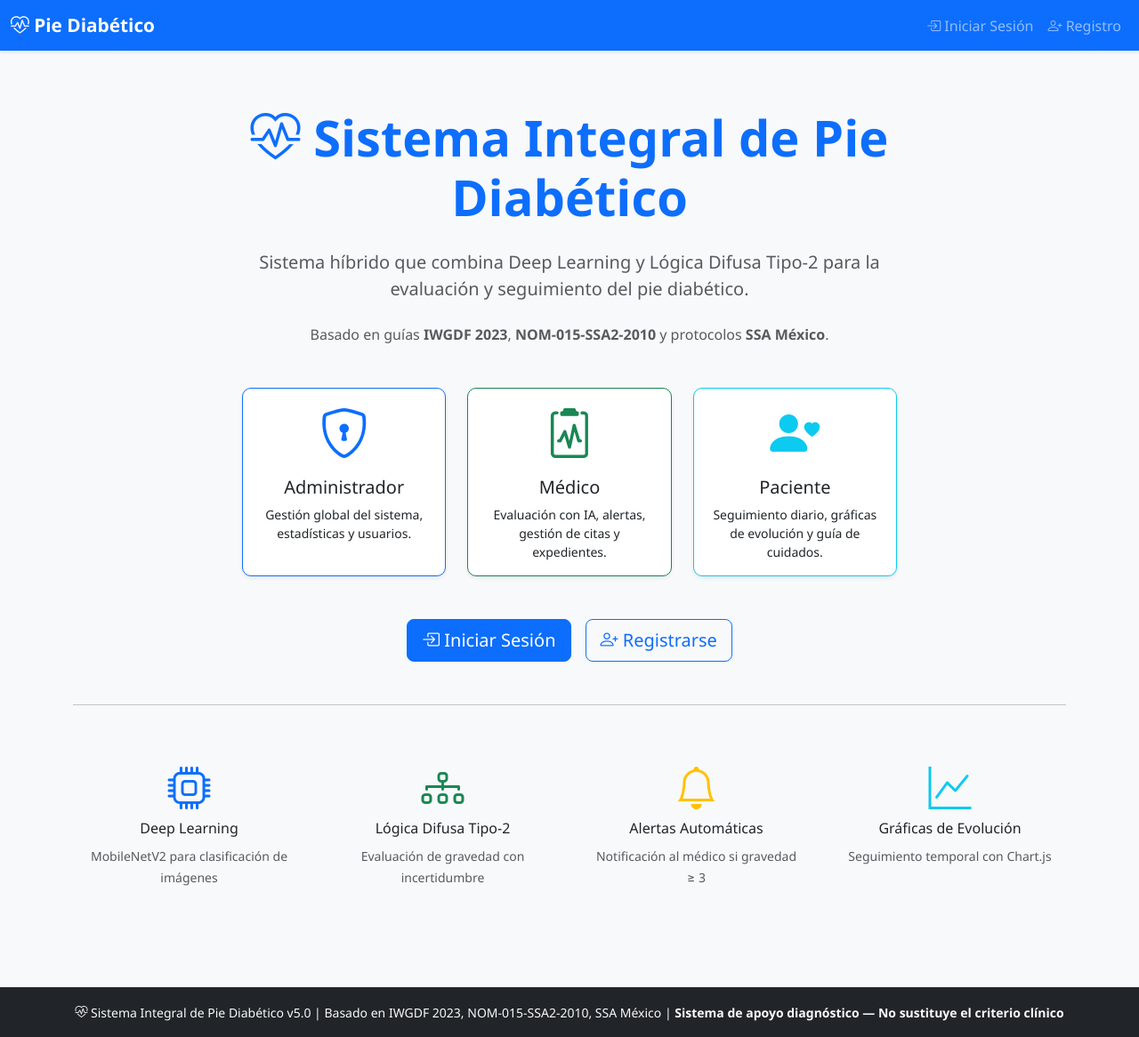
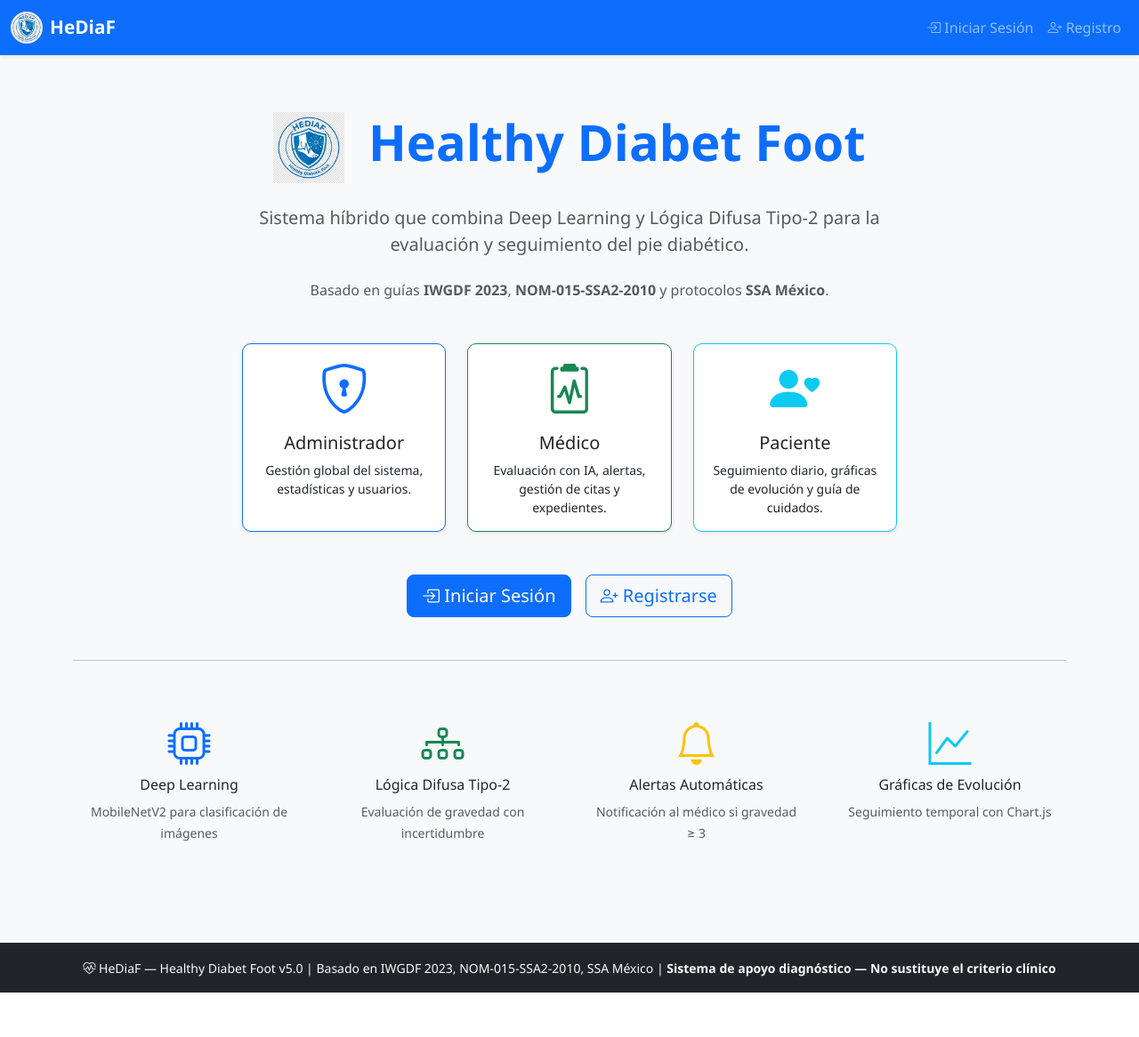
Before and after one commit to Luvel0307/hediaf-sistema, a Flask app: page / in a window 1280 px wide. Shown: the whole page at 89% size. After the commit the page ends 1116 px from the top, so only its background shows below. Run offline with Flask 3, Linux system fonts and the light colour scheme; parts of the project's set-up code (start-up, migrations or seed data) failed here and were passed over.

Commit message:
feat: Actualizar branding a HeDiaF con logo para InnovaTecNM 2026

```diff
--- a/templates/base.html
+++ b/templates/base.html
@@ -3,7 +3,7 @@
 <head>
     <meta charset="UTF-8">
     <meta name="viewport" content="width=device-width, initial-scale=1.0">
-    <title>{% block title %}Sistema Pie Diabético{% endblock %}</title>
+    <title>{% block title %}HeDiaF{% endblock %}</title>
     <link href="https://cdn.jsdelivr.net/npm/bootstrap@5.3.2/dist/css/bootstrap.min.css" rel="stylesheet">
     <link href="https://cdn.jsdelivr.net/npm/bootstrap-icons@1.11.2/font/bootstrap-icons.css" rel="stylesheet">
     <link href="{{ url_for('static', filename='css/style.css') }}" rel="stylesheet">
@@ -14,8 +14,9 @@
     <!-- Navbar -->
     <nav class="navbar navbar-expand-lg navbar-dark bg-primary shadow-sm">
         <div class="container-fluid">
-            <a class="navbar-brand fw-bold" href="{{ url_for('index') }}">
-                <i class="bi bi-heart-pulse"></i> Pie Diabético
+            <a class="navbar-brand fw-bold d-flex align-items-center" href="{{ url_for('index') }}">
+                <img src="{{ url_for('static', filename='images/logo_hediaf.png') }}" alt="HeDiaF Logo" style="height: 36px; margin-right: 8px; border-radius: 50%;">
+                <span>HeDiaF</span>
             </a>
             <button class="navbar-toggler" type="button" data-bs-toggle="collapse" data-bs-target="#navbarNav">
                 <span class="navbar-toggler-icon"></span>
@@ -83,7 +84,7 @@
     <footer class="bg-dark text-light py-3 mt-5">
         <div class="container text-center">
             <small>
-                <i class="bi bi-heart-pulse"></i> Sistema Integral de Pie Diabético v5.0 |
+                <i class="bi bi-heart-pulse"></i> HeDiaF — Healthy Diabet Foot v5.0 |
                 Basado en IWGDF 2023, NOM-015-SSA2-2010, SSA México |
                 <strong>Sistema de apoyo diagnóstico — No sustituye el criterio clínico</strong>
             </small>
--- a/templates/index.html
+++ b/templates/index.html
@@ -1,12 +1,13 @@
 {% extends 'base.html' %}
-{% block title %}Sistema Integral de Pie Diabético{% endblock %}
+{% block title %}HeDiaF — Healthy Diabet Foot{% endblock %}
 {% block body_class %}bg-light{% endblock %}
 {% block content %}
 <div class="container py-5">
     <div class="row justify-content-center">
         <div class="col-lg-8 text-center">
             <h1 class="display-4 fw-bold text-primary mb-4">
-                <i class="bi bi-heart-pulse"></i> Sistema Integral de Pie Diabético
+                <img src="{{ url_for('static', filename='images/logo_hediaf.png') }}" alt="HeDiaF" style="height: 80px; vertical-align: middle; margin-right: 12px;">
+                Healthy Diabet Foot
             </h1>
             <p class="lead text-muted mb-4">
                 Sistema híbrido que combina <strong>Deep Learning</strong> y <strong>Lógica Difusa Tipo-2</strong>
```
Also changed, not shown: static/images/logo_hediaf.png (added).
